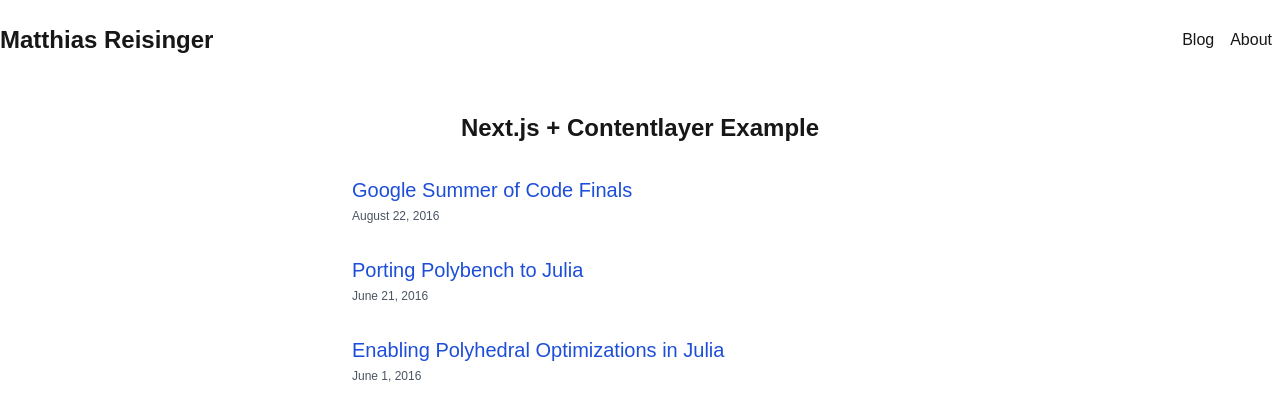
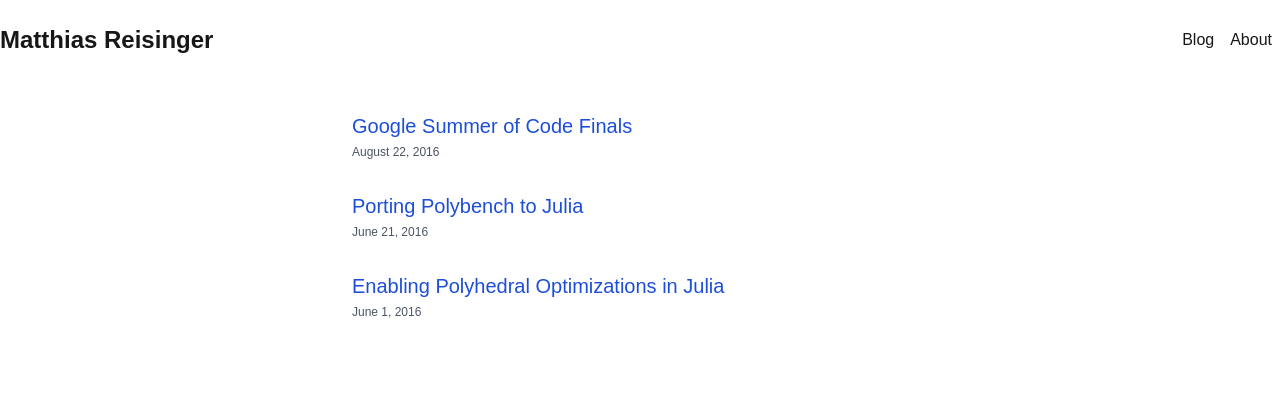
Before and after one commit to MatthiasJReisinger/mreisinger.com, a Next.js app: page /blog in a window 1280 px wide. Shown: the top 420 px of the page. Built offline with nearby package versions, Linux system fonts and the light colour scheme.

Commit message:
Remove unnecessary heading

```diff
--- a/src/app/blog/page.tsx
+++ b/src/app/blog/page.tsx
@@ -33,9 +33,6 @@ export default async function Page() {
 
   return (
     <div className="mx-auto max-w-xl py-8">
-      <h1 className="mb-8 text-center text-2xl font-black">
-        Next.js + Contentlayer Example
-      </h1>
       {posts.map((post) => (
         <PostCard key={post.postId} post={post} />
       ))}
```
